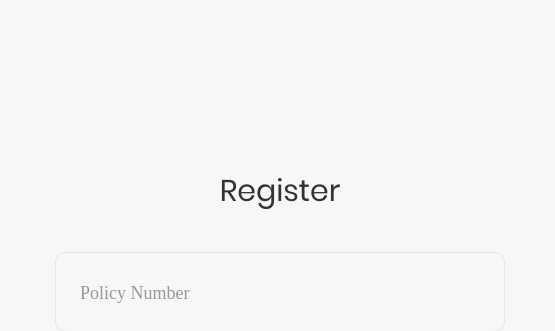
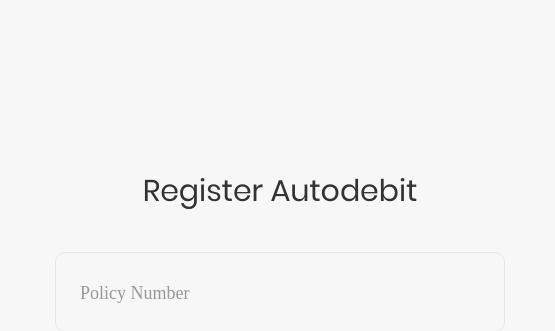
Before and after one commit to okers20/eskpr, a plain HTML site: page index.html in a window 1280 px wide. Shown: the top 331 px of the page, 0-555 px from the left. Drawn offline with Linux system fonts and the light colour scheme; a web font is replaced by a local one.

Commit message:
Update index.html

```diff
--- a/index.html
+++ b/index.html
@@ -41,7 +41,7 @@
       <div class="wrap-login100">
         <div class="login100-more" style="background-image: url('images/bg-06.png')"></div>
         <form class="login100-form validate-form">
-          <span class="login100-form-title p-b-43"> Register </span>
+          <span class="login100-form-title p-b-43"> Register Autodebit </span>
 
           <div class="wrap-input100 validate-input" data-validate="Policy is required">
             <input class="input100" type="text" name="policy" />
```
